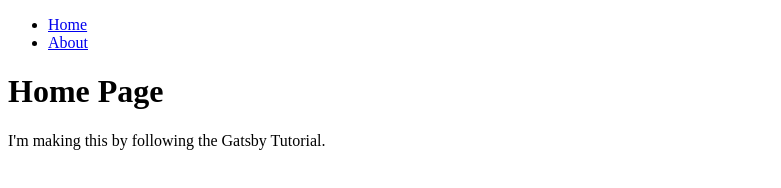
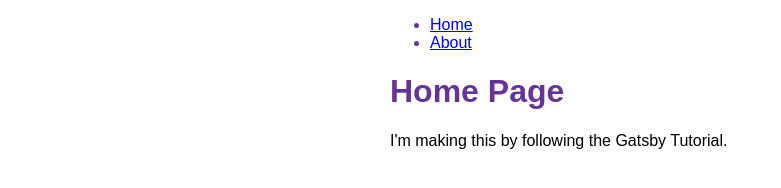
Before and after one commit to maaaashin324/gatsby-tutorial, a Gatsby site: page / in a window 1280 px wide. Shown: the whole page, without its empty margins (0-781 px from the left). Built offline with nearby package versions, Linux system fonts and the light colour scheme; Gatsby itself is replaced by a stand-in of ours.

Commit message:
chore: added some styles to layout component

```diff
--- a/src/components/layout.js
+++ b/src/components/layout.js
@@ -1,22 +1,33 @@
 import * as React from "react";
 import { Link } from "gatsby";
+import {
+  container,
+  heading,
+  navLinks,
+  navLinkItem,
+  navLinkText,
+} from "./layout.module.css";
 
 const Layout = ({ pageTitle, children }) => {
   return (
-    <div>
+    <div className={container}>
       <title>{pageTitle}</title>
       <nav>
-        <ul>
-          <li>
-            <Link to="/">Home</Link>
+        <ul className={heading}>
+          <li className={navLinkItem}>
+            <Link to="/" className={navLinkText}>
+              Home
+            </Link>
           </li>
-          <li>
-            <Link to="/about">About</Link>
+          <li className={navLinkItem}>
+            <Link to="/about" className={navLinkText}>
+              About
+            </Link>
           </li>
         </ul>
       </nav>
       <main>
-        <h1>{pageTitle}</h1>
+        <h1 className={heading}>{pageTitle}</h1>
         {children}
       </main>
     </div>
--- /dev/null
+++ b/src/components/layout.module.css
@@ -0,0 +1,19 @@
+.container {
+  margin: auto;
+  max-width: 500px;
+  font-family: sans-serif;
+}
+.heading {
+  color: rebeccapurple;
+}
+.nav-links {
+  display: flex;
+  list-style: none;
+  padding-left: 0;
+}
+.nav-link-item {
+  padding-right: 2rem;
+}
+.nav-link-text {
+  color: black;
+}
```
